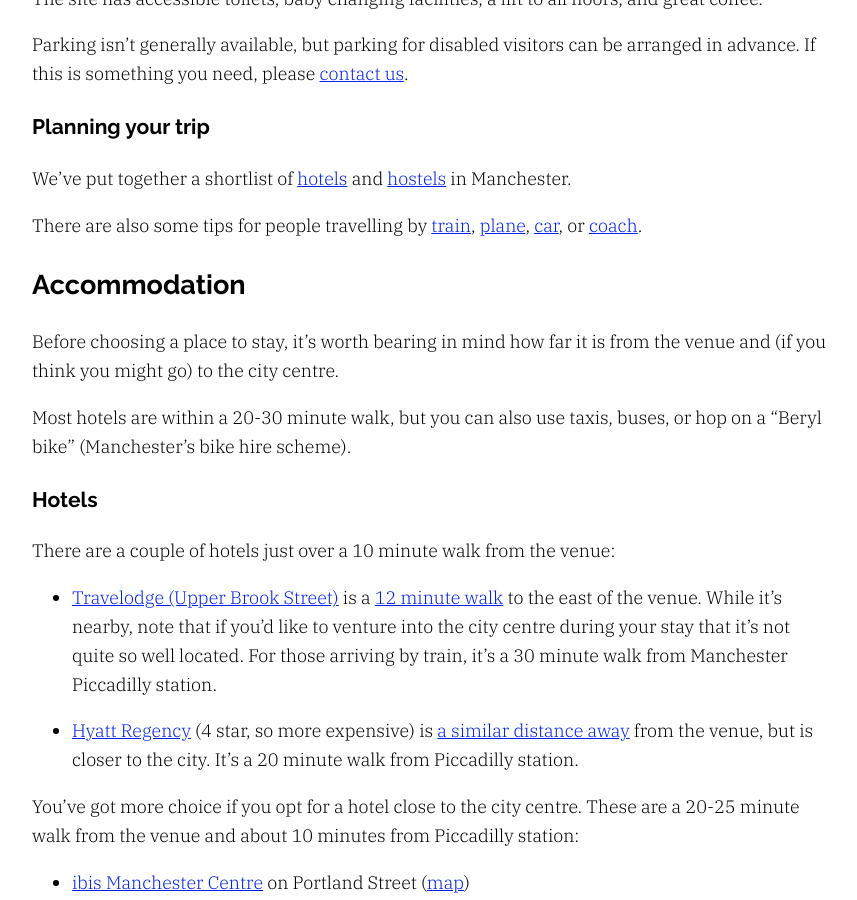
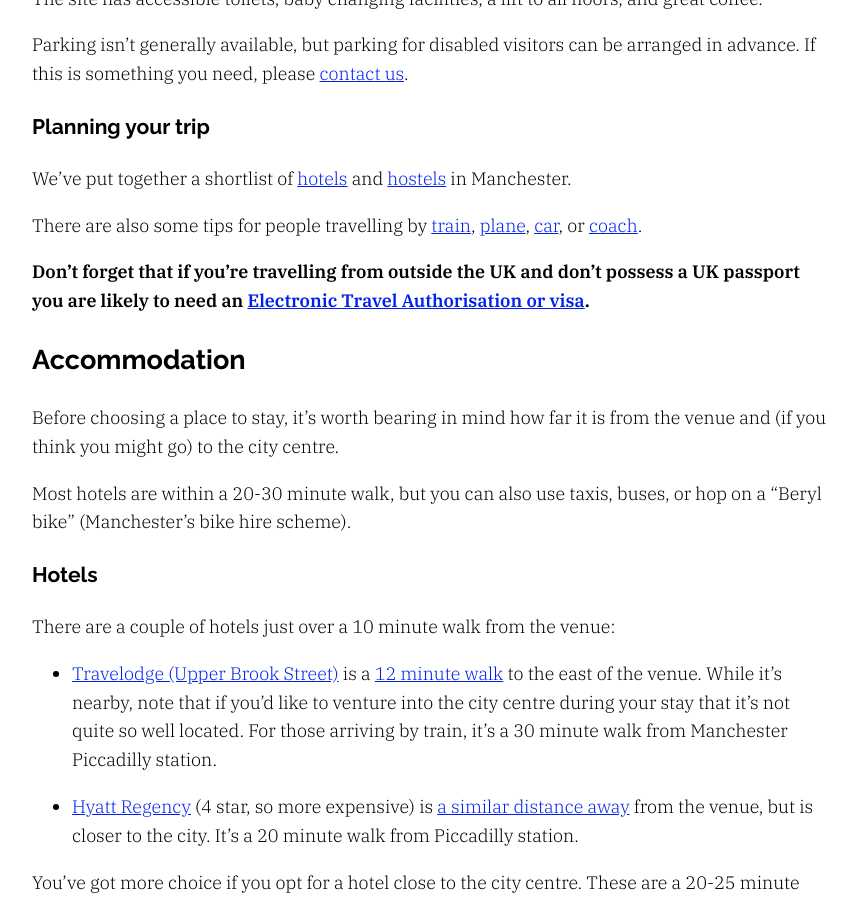
Before and after one commit to gma/2025.pyconuk.org, a Jekyll site: the page built from src/venue.md, in a window 1280 px wide and 900 px high, scrolled down 577 px. Shown: the whole window, without its empty margins (208-1065 px from the left). Built offline with Jekyll 4.4.1, drawn with Linux system fonts in a browser that asks for light colours.

Commit message:
Note that ETA or visa may be required

```diff
--- a/src/venue.md
+++ b/src/venue.md
@@ -22,6 +22,8 @@ Parking isn't generally available, but parking for disabled visitors can be arra
 We've put together a shortlist of [hotels](#hotels) and [hostels](#hostels) in Manchester.
 
 There are also some tips for people travelling by [train](#by-train), [plane](#by-plane), [car](#by-car), or&nbsp;[coach](#by-coach).
+
+**Don't forget that if you're travelling from outside the UK and don't possess a UK passport you are likely to need an [Electronic Travel Authorisation or visa](https://www.gov.uk/eta).**
 
 ## Accommodation
 
```
